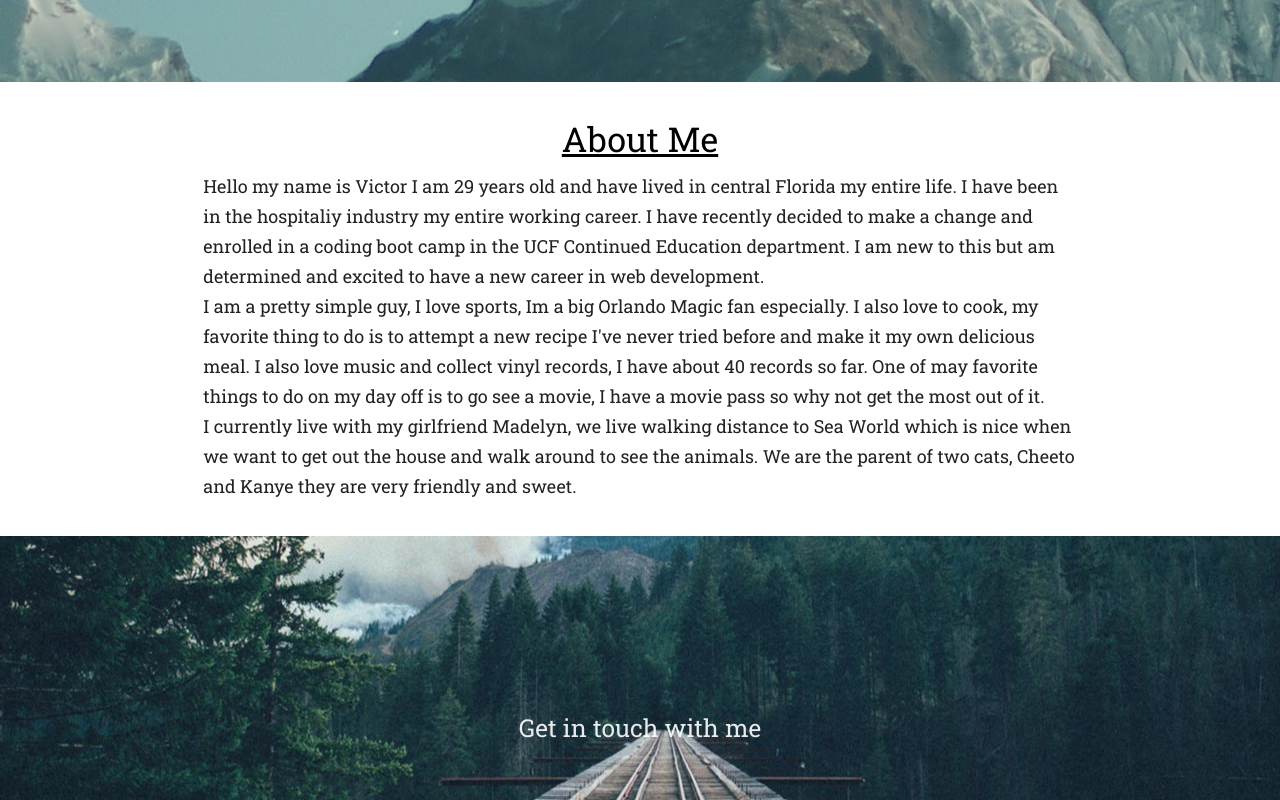
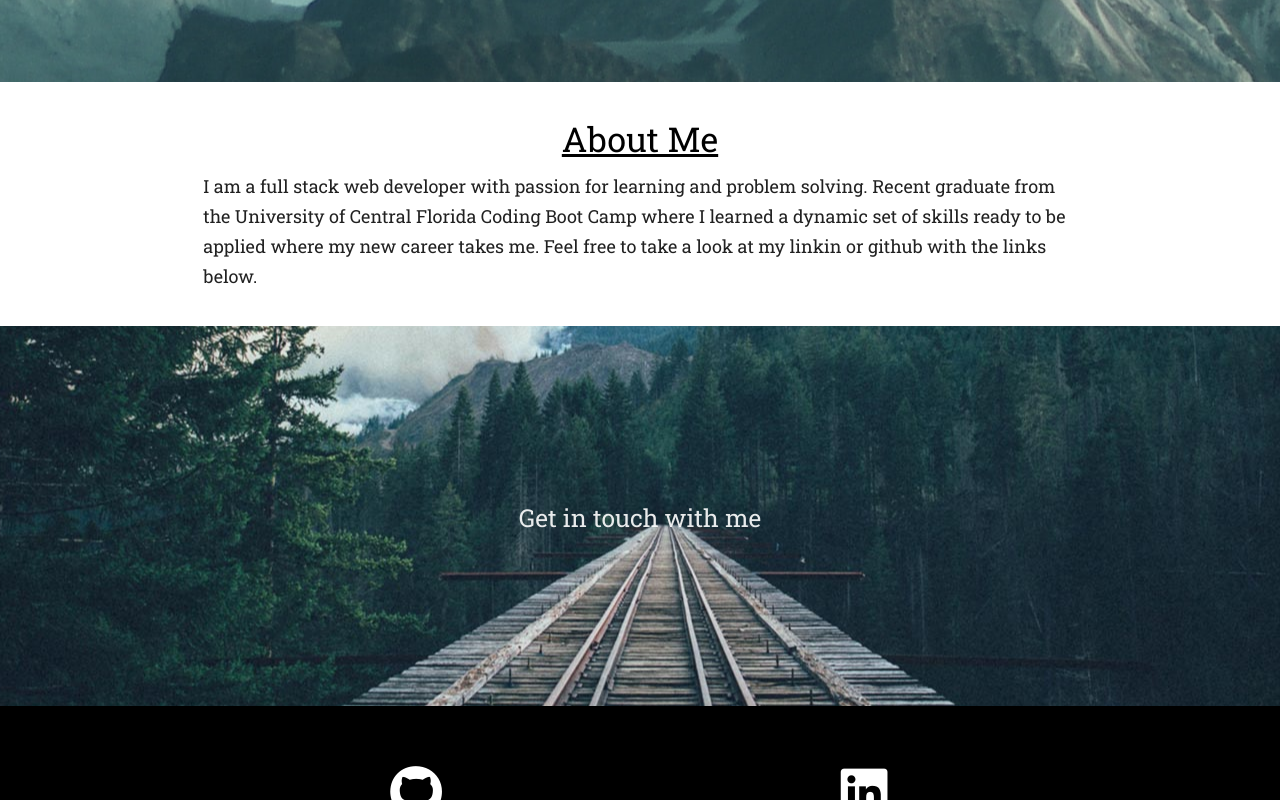
Before and after one commit to Victord90/New-Portfolio, a plain HTML site: page index.html in a window 1280 px wide. Shown: the part 2000-2800 px from the top of the page. Drawn offline with nearby package versions, Linux system fonts and the light colour scheme.

Commit message:
adjusted about me section

```diff
--- a/index.html
+++ b/index.html
@@ -167,14 +167,6 @@
           </div>
         </div>
 
-        <!-- <div class="col s3">
-          <div class="icon-block" data-aos="flip-left"
-          data-aos-easing="ease-out-cubic"
-          data-aos-duration="2000">
-            <img src="./assets/images/mongodbCropped.png"></img>
-          </div>
-        </div> -->
-
         <div class="col s12 m6 l4">
           <div class="icon-block" data-aos="flip-left"
           data-aos-easing="ease-out-cubic"
@@ -210,20 +202,8 @@
           <a id="aboutMe">
           <h4 class="black-text workHeadline">About Me</h4>
           </a>
-          <p class="left-align">Hello my name is Victor I am 29 years old and have lived in central Florida my entire life.
-            I have been in the hospitaliy industry my entire working career. I have recently decided to
-            make a change and enrolled in a coding boot camp in the UCF Continued Education department.
-            I am new to this but am determined and excited to have a new career in web development.</p>
-          <p class="left-align">I am a pretty simple guy, I love sports, Im a big Orlando Magic fan especially.
-            I also love to cook, my favorite thing to do is to attempt a new recipe I've never
-            tried before and make it my own delicious meal. I also love music and collect vinyl
-            records, I have about 40 records so far. One of may favorite things to do on my
-            day off is to go see a movie, I have a movie pass so why not get the most out of
-            it.</p>
-          <p class="left-align">I currently live with my girlfriend Madelyn, we live walking distance to
-            Sea World which is nice when we want to get out the house and walk around
-            to see the animals. We are the parent of two cats, Cheeto and Kanye they
-            are very friendly and sweet.</p>
+          <p class="left-align">I am a full stack web developer with passion for learning and problem solving.
+            Recent graduate from the University of Central Florida Coding Boot Camp where I learned a dynamic set of skills ready to be applied where my new career takes me. Feel free to take a look at my linkin or github with the links below.</p>
         </div>
       </div>
 
```
Also changed, not shown: assets/images/cssCropped.png (deleted), assets/images/mongoCropped.png (deleted), assets/images/mongodb (1).png (deleted), assets/images/mongodbCropped.png (deleted).
